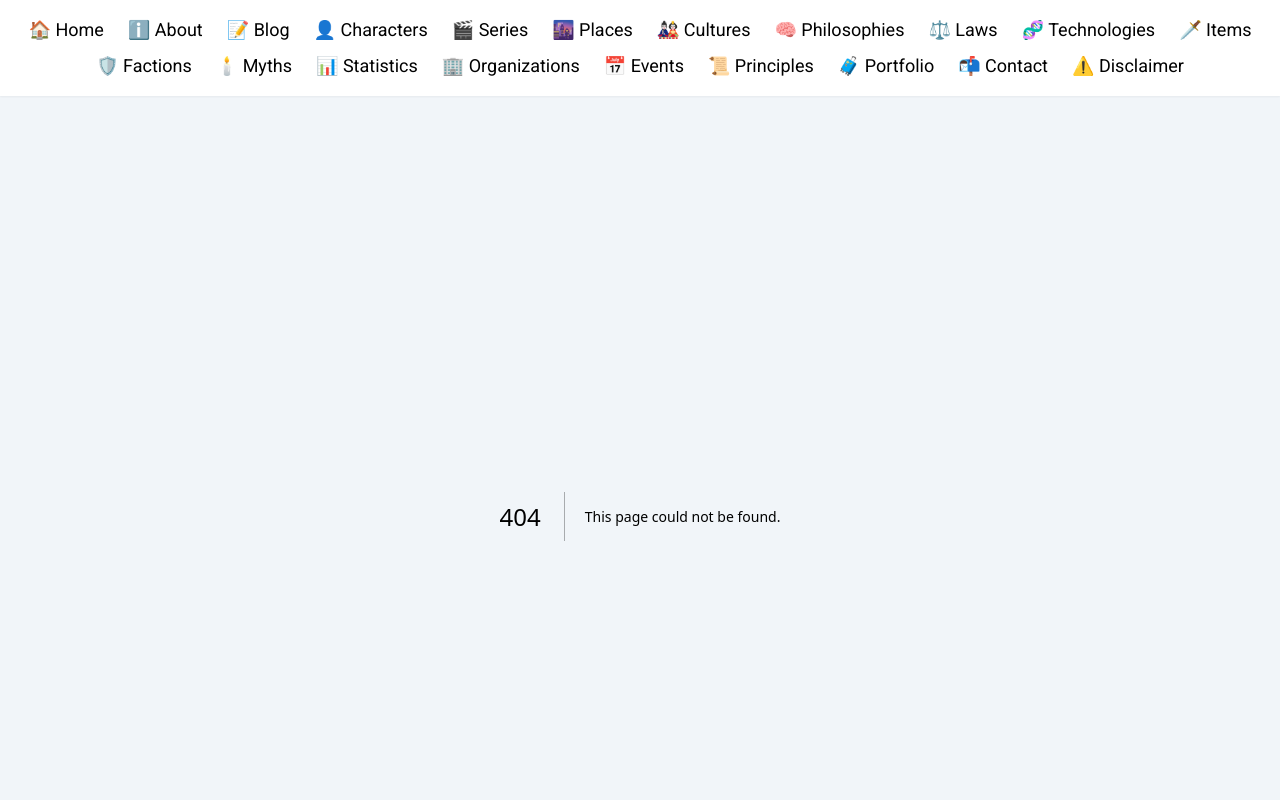
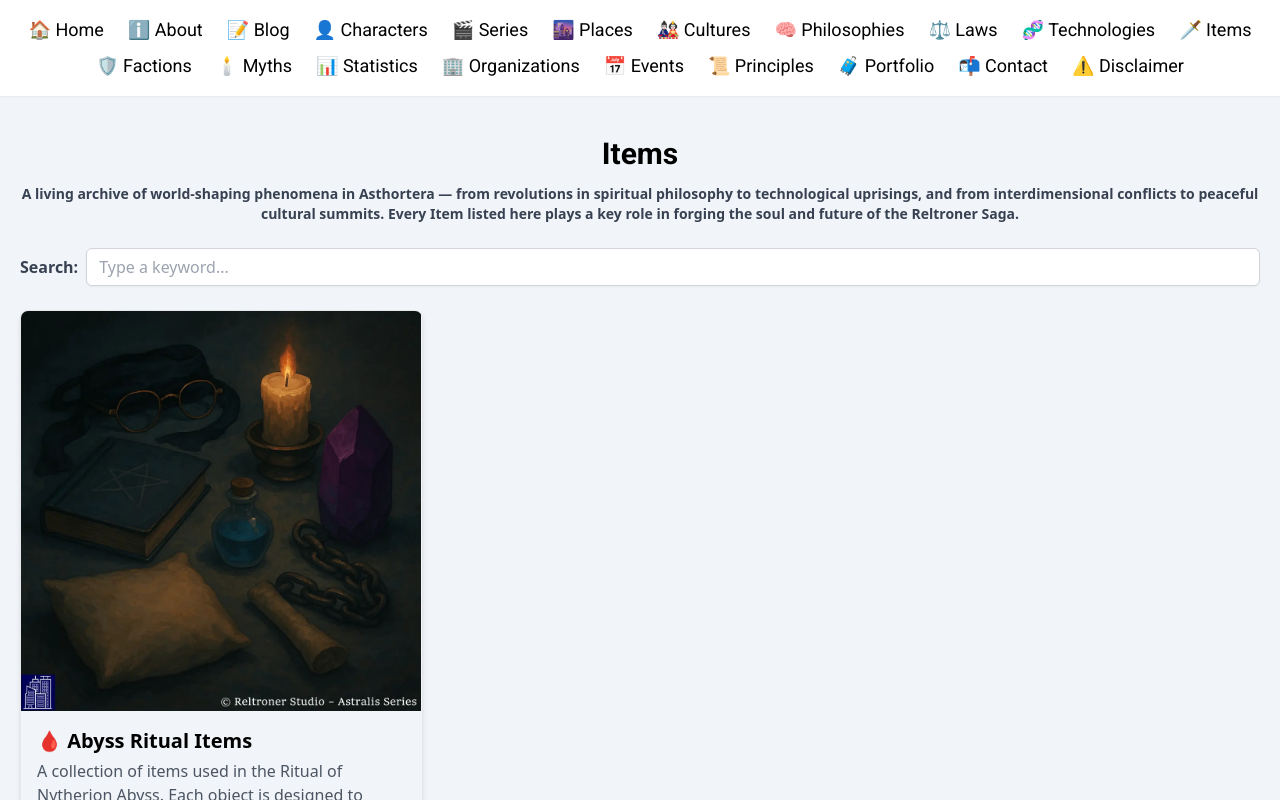
Before and after one commit to Reltroner/reltroner-studio, a Next.js app: page /items in a window 1280 px wide. Before the commit this address had no page. Shown: the top 800 px of the page. Built offline with nearby package versions, Linux system fonts and the light colour scheme.

Commit message:
bug items fixed

```diff
--- /dev/null
+++ b/app/items/ItemsClient.jsx
@@ -0,0 +1,74 @@
+'use client';
+
+import { useState, useMemo } from "react";
+import Heading from "@/components/Heading";
+import Link from "next/link";
+
+export default function ItemsClient({ items }) {
+  const [searchQuery, setSearchQuery] = useState("");
+
+  const filteredItems = useMemo(() => {
+    const q = searchQuery.toLowerCase();
+    return items.filter(
+      (item) =>
+        item.title.toLowerCase().includes(q) ||
+        item.description.toLowerCase().includes(q) ||
+        item.slug.toLowerCase().includes(q) ||
+        (item.author && item.author.toLowerCase().includes(q))
+    );
+  }, [searchQuery, items]);
+
+  return (
+    <div className="p-5 bg-slate-100">
+      {/* Heading + Deskripsi */}
+      <div className="text-center mb-6">
+        <Heading>Items</Heading>
+        <p className="text-sm text-gray-700 font-bold">
+          A living archive of world-shaping phenomena in Asthortera — from revolutions in spiritual philosophy to technological uprisings, and from interdimensional conflicts to peaceful cultural summits. Every Item listed here plays a key role in forging the soul and future of the Reltroner Saga.
+        </p>
+      </div>
+      {/* Search Box */}
+      <div className="flex items-center gap-x-2 mb-6">
+        <label htmlFor="search" className="font-semibold text-gray-700">
+          Search:
+        </label>
+        <input
+          type="text"
+          id="search"
+          placeholder="Type a keyword..."
+          value={searchQuery}
+          onChange={(e) => setSearchQuery(e.target.value)}
+          className="w-full px-3 py-1.5 border border-gray-300 rounded-md shadow-sm focus:outline-none focus:ring-2 focus:ring-blue-400 transition"
+        />
+      </div>
+
+      {/* Item Cards */}
+      <div className="grid grid-cols-1 md:grid-cols-2 lg:grid-cols-3 gap-4">
+        {filteredItems.length > 0 ? (
+          filteredItems.map((item, index) => (
+            <Link href={`/items/${item.slug}`} key={index} className="block h-full">
+              <div className="flex flex-col justify-between h-full border rounded-lg shadow-md overflow-hidden hover:shadow-lg hover:scale-105 transition duration-300 min-h-[300px]">
+                <img
+                  src={item.image}
+                  alt={item.title}
+                  className="w-full max-h-[400px] object-contain mx-auto"
+                />
+                <div className="p-4 flex flex-col flex-grow">
+                  <h2 className="text-xl font-bold mb-1 group-hover:text-blue-600 transition-colors">
+                    {item.title}
+                  </h2>
+                  <p className="text-gray-600 flex-grow">{item.description}</p>
+                  <p className="text-sm mt-2 italic text-gray-500">By {item.author}</p>
+                </div>
+              </div>
+            </Link>
+          ))
+        ) : (
+          <p className="text-center col-span-full text-gray-600">
+            No items found matching “{searchQuery}”.
+          </p>
+        )}
+      </div>
+    </div>
+  );
+}
--- /dev/null
+++ b/app/items/[slug]/head.jsx
@@ -0,0 +1,42 @@
+// app/items/[slug]/head.jsx
+import { getItem } from "@/lib/getItem";
+import { notFound } from "next/navigation";
+
+export async function generateMetadata({ params }) {
+  const { slug } = await params;
+  const { data } = await getItem(slug);
+  if (!data) return notFound();
+
+  const title = data.title;
+  const description = data.description;
+  const image = data.image || "/images/default-item.webp";
+  const url = `https://www.reltroner.com/items/${slug}`;
+
+  return {
+    title,
+    description,
+    openGraph: {
+      title,
+      description,
+      url,
+      siteName: "Reltroner Studio",
+      images: [
+        { url: `https://www.reltroner.com${image}`, width: 1200, height: 630, alt: title }
+      ],
+      type: "article",
+    },
+    twitter: {
+      card: "summary_large_image",
+      title,
+      description,
+      images: [`https://www.reltroner.com${image}`],
+    },
+    alternates: {
+      canonical: url
+    },
+  };
+}
+
+export default function Head() {
+  return null;
+}
--- /dev/null
+++ b/app/items/[slug]/page.jsx
@@ -0,0 +1,41 @@
+import { notFound } from "next/navigation";
+import Heading from "@/components/Heading";
+import { getItem } from "@/lib/getItem";
+
+export async function generateMetadata({ params }) {
+  const { slug } = await params;
+  const { data } = await getItem(slug);
+  if (!data) return notFound();
+  return {
+    title: data.title,
+    description: data.description,
+  };
+}
+
+export default async function ItemPage({ params }) {
+  const { slug } = await params;
+  const { data, contentHtml } = await getItem(slug);
+  if (!data) return notFound();
+
+  return (
+    <div className="p-6 max-w-3xl mx-auto">
+      <Heading>{data.title}</Heading>
+      <img
+        src={data.image}
+        alt={data.title}
+        className="w-full max-h-[400px] object-contain mx-auto"
+      />
+      <p className="text-gray-700 text-lg font-semibold italic mb-2">{data.role}</p>
+      <p className="text-gray-600 mb-4">{data.description}</p>
+      {data.quote && (
+        <blockquote className="border-l-4 border-blue-600 pl-4 italic text-gray-800 mb-4">
+          “{data.quote}”
+        </blockquote>
+      )}
+      <div
+        className="prose prose-lg text-justify text-slate-800"
+        dangerouslySetInnerHTML={{ __html: contentHtml }}
+      />
+    </div>
+  );
+}
--- /dev/null
+++ b/app/items/layout.jsx
@@ -0,0 +1,10 @@
+export default function ItemLayout({ children }) {
+    return (
+        <div style={{ display: 'flex', justifyContent: 'center', alignItems: 'center'}}>
+
+            <div>
+            {children}
+            </div>
+        </div>
+    )
+}
--- /dev/null
+++ b/app/items/page.jsx
@@ -0,0 +1,25 @@
+import ItemsClient from "./ItemsClient";
+
+export const metadata = {
+  title: "Items",
+  description: "A living archive of world-shaping phenomena in Asthortera — from revolutions in spiritual philosophy to technological uprisings, and from interdimensional conflicts to peaceful cultural summits. Every Item listed here plays a key role in forging the soul and future of the Reltroner Saga."
+};
+
+const items = [
+  {
+    title: "🩸 Abyss Ritual Items",
+    description: "A collection of items used in the Ritual of Nytherion Abyss. Each object is designed to comfort the soul while quietly consuming it.",
+    slug: "abyss-ritual-items",
+    date: "2025-04-30",
+    author: "Rei Reltroner",
+    image: "/images/abyss-ritual-items.webp",
+    tags: ["nytherion abyss", "ritual", "items", "worldbuilding", "abyss"]
+  },
+
+
+  // Tambahkan lebih banyak item di masa depan...
+];
+
+export default function Items() {
+  return <ItemsClient items={items} />;
+}
--- a/components/CommandPalette.jsx
+++ b/components/CommandPalette.jsx
@@ -44,6 +44,7 @@ export default function CommandPalette() {
     { name: "Factions", path: "/factions" },
     { name: "Philosophies", path: "/philosophies" },
     { name: "Technologies", path: "/technologies" },
+    { name: "Items", path: "/items" },
     { name: "Laws", path: "/laws" },
     { name: "Contact", path: "/contact" },
     { name: "For Recruiters & Collaborators Portfolio", path: "/blog/for-recruiters" },
```
